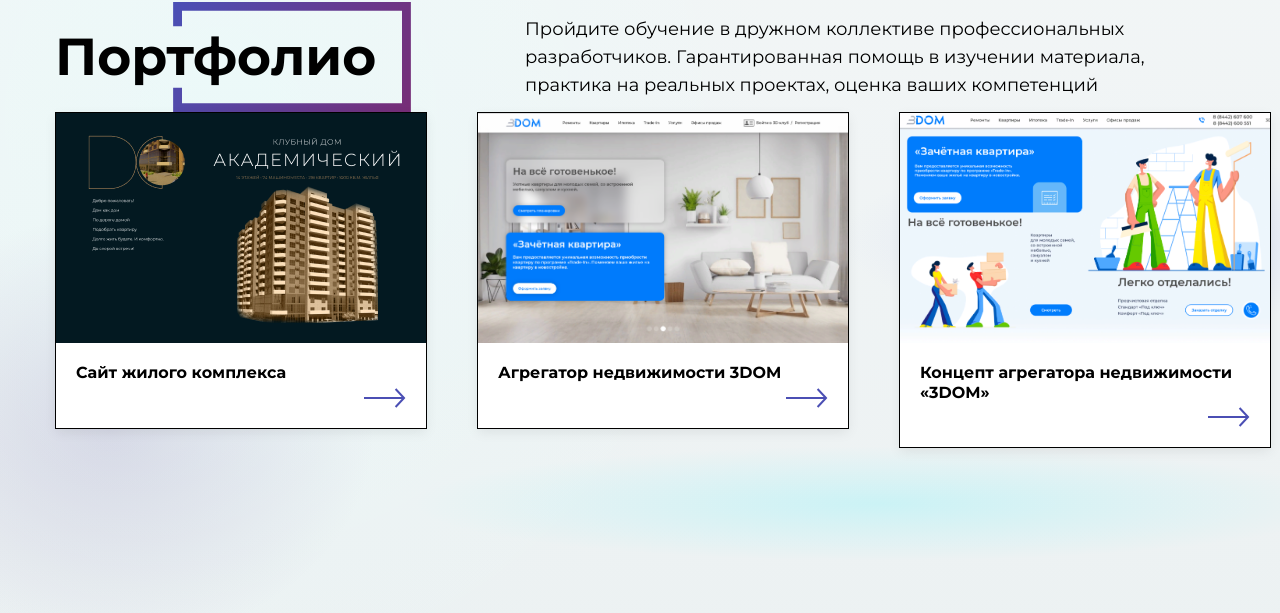
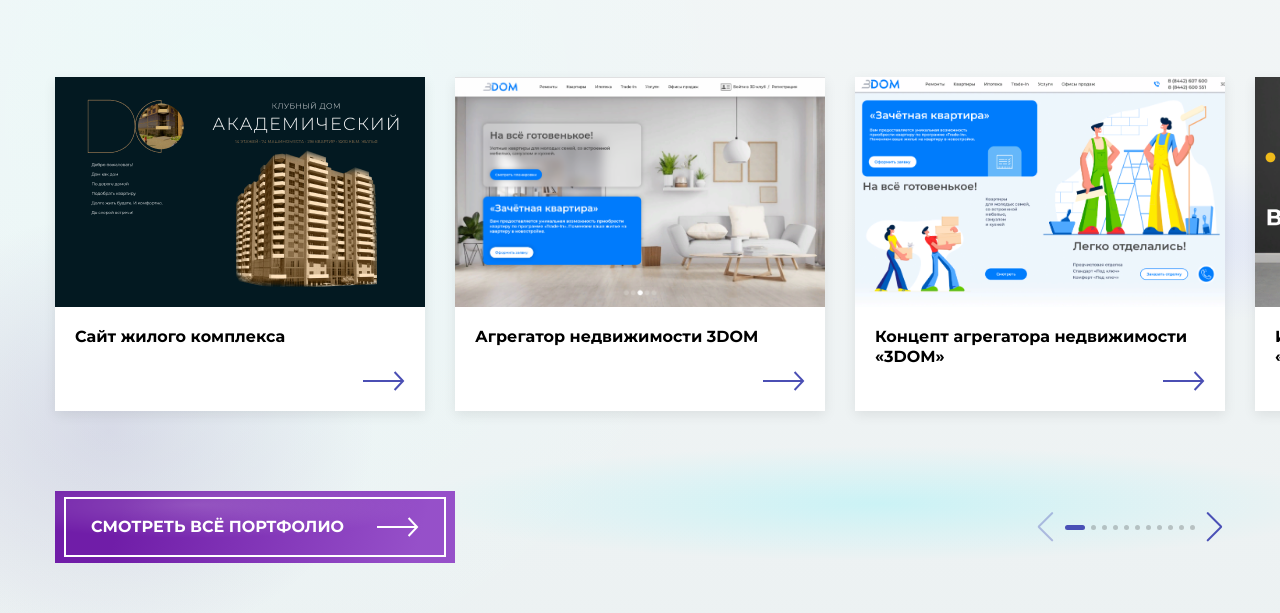
Before and after one commit to lRaven/compas-pro, a Vue app: page / in a window 1280 px wide. Shown: the part 5189-5802 px from the top of the page. Built offline with nearby package versions, Linux system fonts and the light colour scheme.

Commit message:
completed portfolio section + adaptive

```diff
--- a/src/App.vue
+++ b/src/App.vue
@@ -29,6 +29,7 @@
 
 	@import "@/assets/scss/animations.scss";
 	@import "@/assets/scss/center.scss";
+	@import "@/assets/scss/swiper.scss";
 
 	* {
 		scroll-behavior: smooth;
--- /dev/null
+++ b/src/assets/scss/swiper.scss
@@ -0,0 +1,42 @@
+@import "@/assets/scss/variables";
+
+.swiper {
+	overflow: visible !important;
+
+	&-slide {
+		height: auto !important;
+		width: max-content !important;
+	}
+
+	&-button {
+		&-prev,
+		&-next {
+			position: static !important;
+			margin-top: 0 !important;
+			height: 3rem !important;
+			background-color: transparent;
+			z-index: inherit !important;
+			&:after {
+				color: $purple;
+				font-size: 3rem !important;
+			}
+		}
+	}
+
+	&-pagination {
+		position: static !important;
+		z-index: inherit !important;
+
+		&-bullet {
+			transition: all 0.2s ease;
+			height: 0.5rem !important;
+			width: 0.5rem !important;
+			margin: 0 0.3rem !important;
+			&-active {
+				width: 2rem !important;
+				border-radius: 1rem !important;
+				background-color: $purple !important;
+			}
+		}
+	}
+}
--- a/src/components/Home/ThePortfolio.vue
+++ b/src/components/Home/ThePortfolio.vue
@@ -72,6 +72,14 @@
 			display: flex;
 			align-items: center;
 			justify-content: space-between;
+			gap: 4rem;
+			margin-bottom: 8rem;
+			@media (max-width: 767px) {
+				flex-direction: column;
+				align-items: flex-start;
+				gap: 2rem;
+				margin-bottom: 4rem;
+			}
 		}
 
 		&__description {
--- a/src/components/portfolio/PortfolioSlider.vue
+++ b/src/components/portfolio/PortfolioSlider.vue
@@ -1,26 +1,70 @@
 <template>
 	<div class="portfolio-slider">
 		<swiper
-			slides-per-view="auto"
-			:space-between="50"
+			slidesPerView="auto"
+			:space-between="30"
 			class="portfolio-slider__slider"
+			:modules="modules"
+			:navigation="{
+				nextEl: '.portfolio-slider-button-next',
+				prevEl: '.portfolio-slider-button-prev',
+			}"
+			:pagination="{ el: '.portfolio-slider-pagination' }"
 		>
 			<swiper-slide
 				v-for="item in list"
 				:key="item.id"
 				class="portfolio-slider__slide"
 			>
-				<portfolio-card :card="item"></portfolio-card>
+				<portfolio-card
+					:card="item"
+					@open_modal="open_modal"
+				></portfolio-card>
 			</swiper-slide>
 		</swiper>
+		<div class="portfolio-slider__bottom">
+			<v-button
+				color="purple"
+				icon="/img/icon/arrow-right.svg"
+				text="Смотреть всё портфолио"
+				@click="this.$router.push({ name: 'portfolio' })"
+			></v-button>
+
+			<div class="portfolio-slider__control">
+				<button
+					class="portfolio-slider-button-prev swiper-button-prev"
+				></button>
+				<div
+					class="portfolio-slider-pagination swiper-pagination"
+				></div>
+				<button
+					class="portfolio-slider-button-next swiper-button-next"
+				></button>
+			</div>
+		</div>
+
+		<transition mode="out-in">
+			<portfolio-modal
+				:image="selected_project"
+				:isModalOpen="isModalOpen"
+				v-if="isModalOpen"
+				@close_modal="close_modal"
+			></portfolio-modal>
+		</transition>
 	</div>
 </template>
 
 <script>
 	import { Swiper, SwiperSlide } from "swiper/vue";
+	import { Navigation, Pagination } from "swiper";
+
 	import "swiper/css";
+	import "swiper/css/navigation";
+	import "swiper/css/pagination";
 
 	import PortfolioCard from "@/components/portfolio/PortfolioCard.vue";
+	import PortfolioModal from "@/components/portfolio/PortfolioModal.vue";
+	import { unlockScroll } from "@/js/scrollControl";
 
 	export default {
 		name: "PortfolioSlider",
@@ -29,19 +73,66 @@
 			SwiperSlide,
 
 			PortfolioCard,
+			PortfolioModal,
 		},
 		props: { list: Array },
+		data: () => ({
+			isModalOpen: false,
+			selected_project: "",
+		}),
+		methods: {
+			open_modal(img) {
+				this.selected_project = img;
+				this.isModalOpen = true;
+			},
+			close_modal() {
+				unlockScroll();
+				this.selected_project = "";
+				this.isModalOpen = false;
+			},
+		},
+		setup: () => ({ modules: [Navigation, Pagination] }),
 	};
 </script>
 
 <style lang="scss" scoped>
 	.portfolio-slider {
 		&__slider {
-			overflow: visible;
+			margin-bottom: 8rem;
+			@media (max-width: 767px) {
+				margin-bottom: 4rem;
+			}
 		}
-		&__slide {
-			width: max-content;
-			border: 1px solid #000;
+		&__bottom {
+			display: flex;
+			align-items: center;
+			justify-content: space-between;
+			gap: 4rem;
+			@media (max-width: 767px) {
+				flex-direction: column-reverse;
+				margin-bottom: 4rem;
+			}
+			.v-button {
+				max-width: 40rem;
+			}
+		}
+		&__control {
+			display: flex;
+			align-items: center;
 		}
 	}
 </style>
+
+<style lang="scss">
+	.portfolio-slider {
+		.portfolio-card {
+			height: 100%;
+			@media (max-width: 1023px) {
+				max-width: 37rem;
+			}
+			@media (max-width: 650px) {
+				grid-template-rows: 23rem 1fr;
+			}
+		}
+	}
+</style>
--- a/src/views/PagePortfolio.vue
+++ b/src/views/PagePortfolio.vue
@@ -84,6 +84,7 @@
 	import PortfolioModal from "@/components/portfolio/PortfolioModal.vue";
 
 	import { unlockScroll } from "@/js/scrollControl";
+	import { openExternalSite } from "@/js/openExternalSite";
 	import { mapState, mapMutations } from "vuex";
 
 	export default {
@@ -115,6 +116,7 @@
 			selected_project: "",
 		}),
 		methods: {
+			openExternalSite,
 			...mapMutations(["filterByTagsPortfolio"]),
 
 			open_modal(img) {
@@ -214,6 +216,10 @@
 			@media (max-width: 650px) {
 				grid-column: 1/2;
 			}
+
+			.v-button {
+				max-width: 32rem;
+			}
 		}
 	}
 
```
